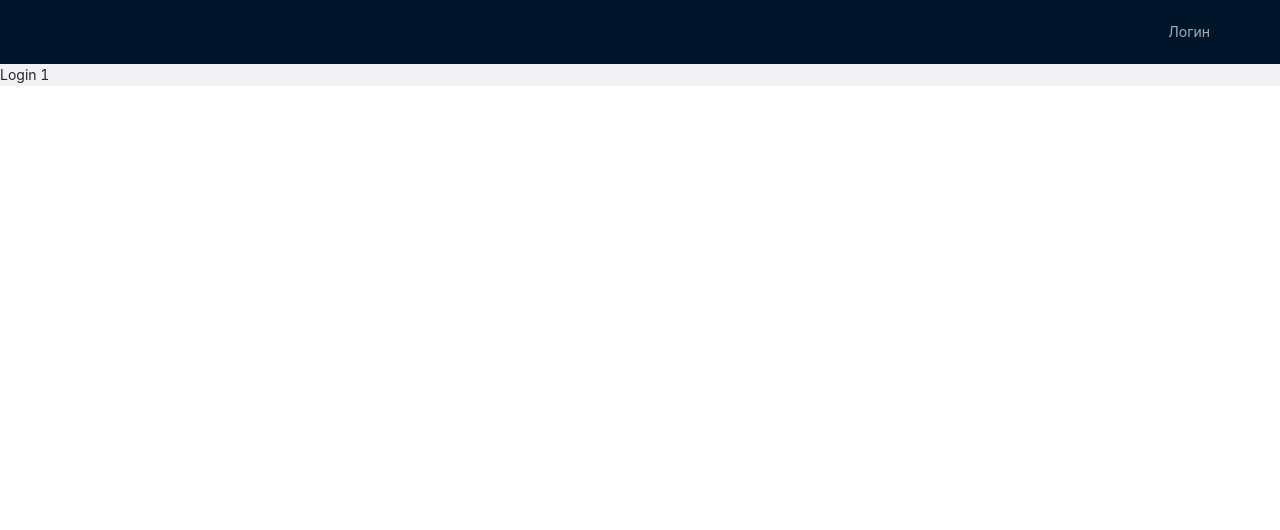
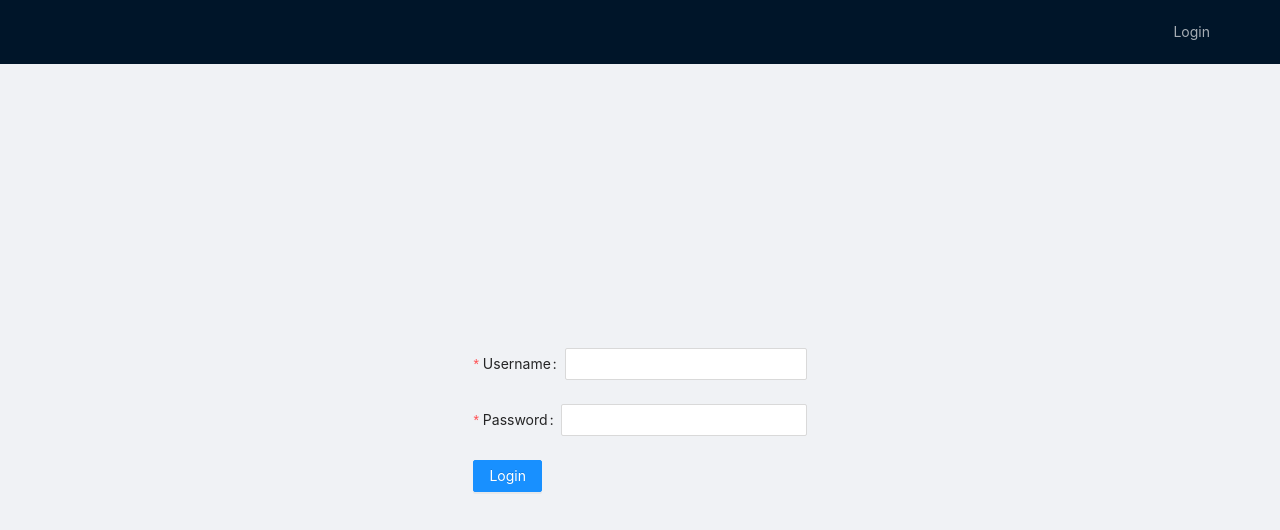
Before and after one commit to Zigomaticus/react-redux-ts-middle, a React (Create React App) app: page / in a window 1280 px wide. Shown: the top 530 px of the page. Built offline with nearby package versions, Linux system fonts and the light colour scheme.

Commit message:
create login form

```diff
--- /dev/null
+++ b/src/components/LoginForm.tsx
@@ -0,0 +1,31 @@
+import React, { FC } from "react";
+// Antd
+import { Button, Form, Input } from "antd";
+
+const LoginForm: FC = () => {
+  return (
+    <Form>
+      <Form.Item
+        label="Username"
+        name="username"
+        rules={[{ required: true, message: "Please input your username!" }]}
+      >
+        <Input />
+      </Form.Item>
+      <Form.Item
+        label="Password"
+        name="password"
+        rules={[{ required: true, message: "Please input your password!" }]}
+      >
+        <Input />
+      </Form.Item>
+      <Form.Item>
+        <Button type="primary" htmlType="submit">
+          Login
+        </Button>
+      </Form.Item>
+    </Form>
+  );
+};
+
+export default LoginForm;
--- a/src/components/Navbar.tsx
+++ b/src/components/Navbar.tsx
@@ -25,7 +25,7 @@
         ) : (
           <Menu theme="dark" mode="horizontal" selectable={false}>
             <Menu.Item onClick={() => navigate("/login")} key={2}>
-              Логин
+              Login
             </Menu.Item>
           </Menu>
         )}
--- a/src/pages/Login.tsx
+++ b/src/pages/Login.tsx
@@ -1,7 +1,19 @@
 import React, { FC } from "react";
+// Components
+import LoginForm from "../components/LoginForm";
+// Ant
+import { Layout, Row } from "antd";
+// Css
+import "../App.css";
 
 const Login: FC = () => {
-  return <div>Login 1</div>;
+  return (
+    <Layout>
+      <Row justify="center" align="middle" className="h100">
+        <LoginForm />
+      </Row>
+    </Layout>
+  );
 };
 
 export default Login;
```
